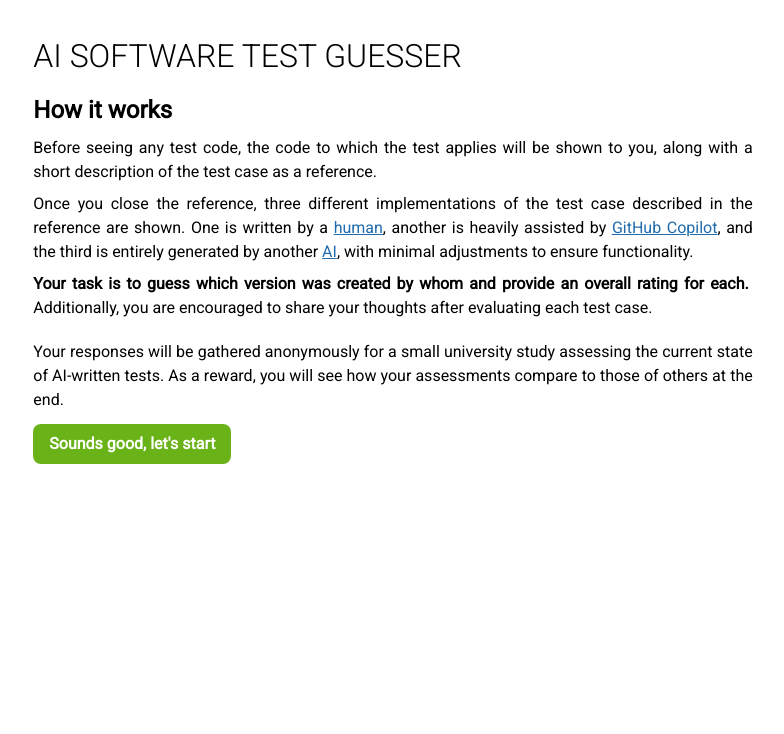
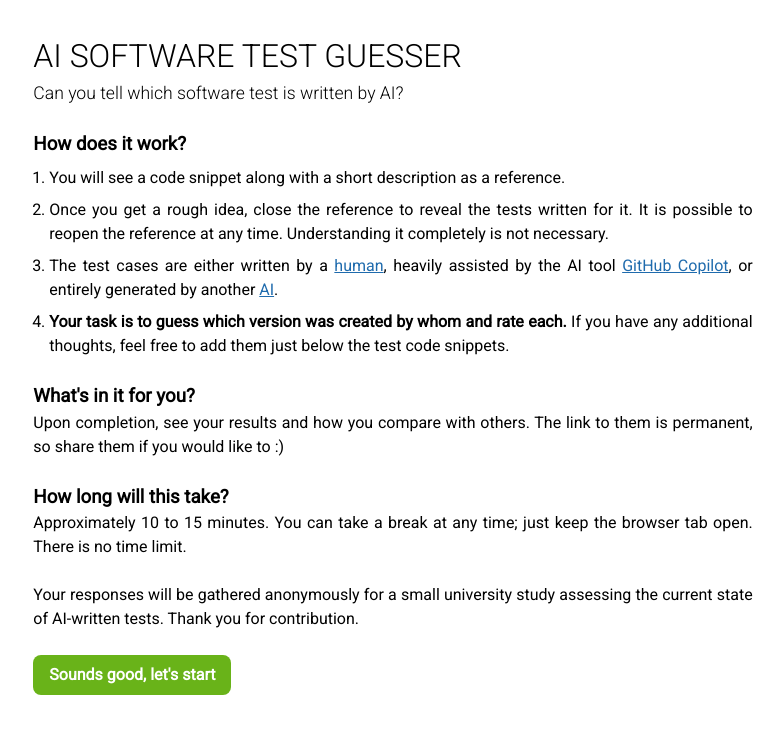
Before and after one commit to hfxbse/ai-test-guesser, a Next.js app: page / in a window 1280 px wide. Shown: the top 734 px of the page, without its empty margins (247-1031 px from the left). Built offline with nearby package versions, Linux system fonts and the light colour scheme.

Commit message:
restructure landing page

```diff
--- a/app/page.module.css
+++ b/app/page.module.css
@@ -23,7 +23,7 @@
     padding: var(--page-padding);
     display: flex;
     flex-direction: column;
-    gap: 12px;
+    gap: 24px;
 
     align-items: baseline;
 
@@ -32,16 +32,23 @@
     margin: auto;
 }
 
-.main :not(h1) {
+.main :not(h1, h2, h3) {
     text-align: justify;
 }
 
-.main > section:first-of-type {
+.main ol {
     display: flex;
     flex-direction: column;
     gap: 8px;
 
     align-items: baseline;
 
-    padding-bottom: 8px;
+    padding: var(--element-padding);
+    padding-bottom: 0;
+    padding-right: 0;
 }
+
+
+.main header h2 {
+    font-size: 1.1rem;
+}
--- a/app/page.tsx
+++ b/app/page.tsx
@@ -8,32 +8,50 @@ const roboto = Roboto({weight: "300", subsets: ['latin']})
 export default function Home(): ReactElement {
     return <div>
         <main className={styles.main}>
-            <h1 className={roboto.className}>AI SOFTWARE TEST GUESSER</h1>
+            <header>
+                <h1 className={roboto.className}>AI SOFTWARE TEST GUESSER</h1>
+                <h2 className={roboto.className}>Can you tell which software test is written by AI?</h2>
+            </header>
             <section>
-                <h2>How it works</h2>
+                <h3>How does it work?</h3>
+                <ol>
+                    <li>
+                        You will see a code snippet along with a short description as a reference.
+                    </li>
+                    <li>
+                        Once you get a rough idea, close the reference to reveal the tests written for it. It is
+                        possible to reopen the reference at any time. Understanding it completely is not necessary.
+                    </li>
+                    <li>
+                        The test cases are either written by a&nbsp;
+                        <a href={"https://en.wikipedia.org/wiki/Human"}>human</a>, heavily assisted by the AI tool&nbsp;
+                        <a href={"https://github.com/features/copilot"}>GitHub Copilot</a>, or entirely generated by
+                        another <a href={"https://www.welltested.ai/"}>AI</a>.
+                    </li>
+                    <li>
+                        <b>Your task is to guess which version was created by whom and rate each.</b>
+                        &nbsp;If you have any additional thoughts, feel free to add them just below the test code snippets.
+                    </li>
+                </ol>
+            </section>
+            <section>
+                <h3>What&apos;s in it for you?</h3>
                 <p>
-                    Before seeing any test code, the code to which the test applies will be shown to you, along with a
-                    short description of the test case as a reference.
+                    Upon completion, see your results and how you compare with others. The link to them is permanent, so
+                    share them if you would like to :)
                 </p>
+            </section>
+            <section>
+                <h3>How long will this take?</h3>
                 <p>
-                    Once you close the reference, three different implementations of the test case described in the
-                    reference are shown. One is written by a <a href={"https://en.wikipedia.org/wiki/Human"}>human</a>,
-                    another is heavily assisted by <a href={"https://github.com/features/copilot"}>GitHub Copilot</a>,
-                    and the third is entirely generated by another <a href={"https://www.welltested.ai/"}>AI</a>, with
-                    minimal adjustments to ensure functionality.
-                </p>
-                <p>
-                    <b>
-                        Your task is to guess which version was created by whom and provide an overall rating for each.
-                    </b>&nbsp;
-                    Additionally, you are encouraged to share your thoughts after evaluating each test case.
+                    Approximately 10 to 15 minutes. You can take a break at any time; just keep the browser tab open.
+                    There is no time limit.
                 </p>
             </section>
             <section>
                 <p>
                     Your responses will be gathered anonymously for a small university study assessing the current state
-                    of AI-written tests. As a reward, you will see how your assessments compare to those of others at
-                    the end.
+                    of AI-written tests. Thank you for contribution.
                 </p>
             </section>
 
```
